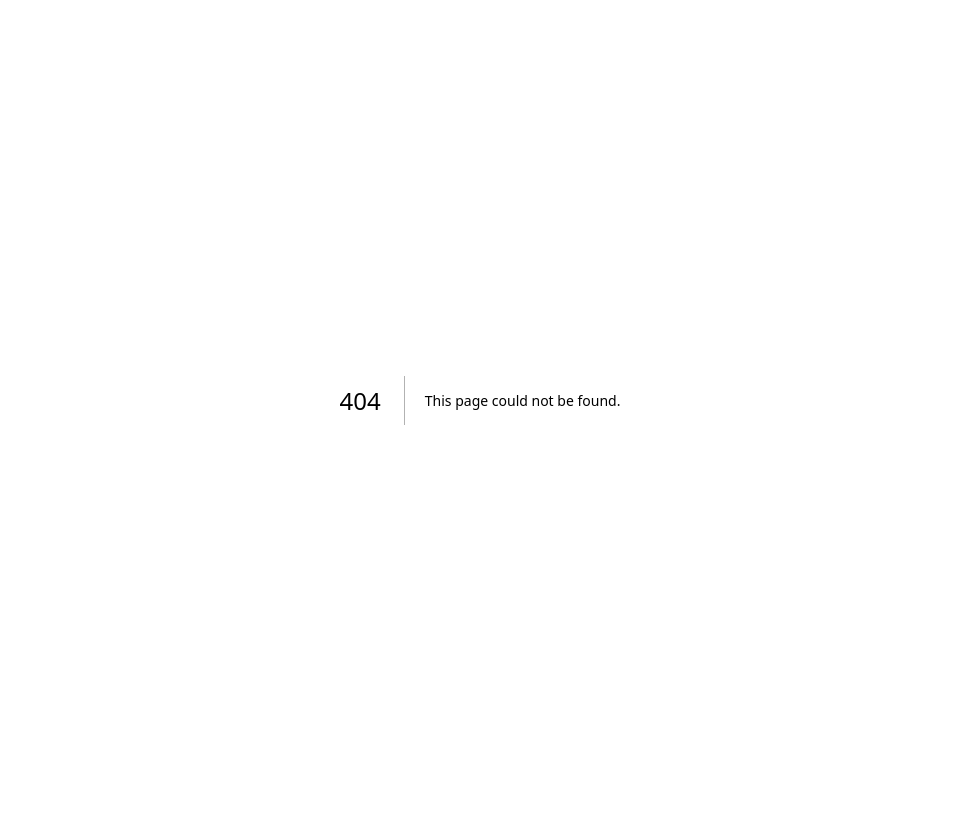
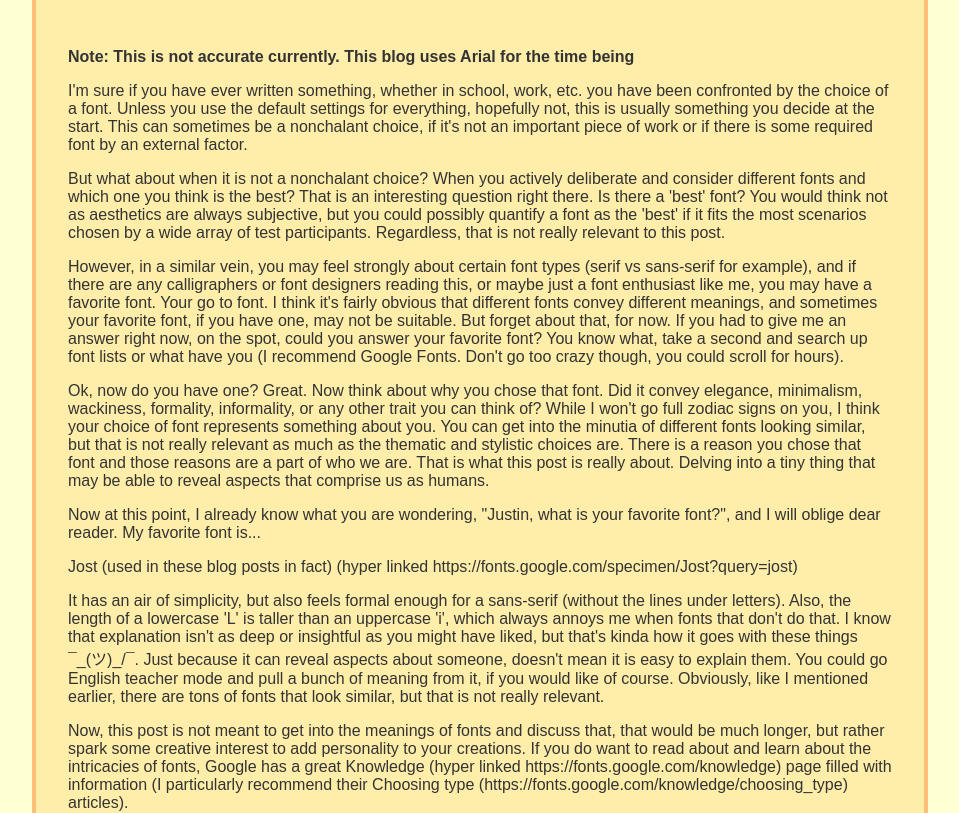
Before and after one commit to JustinPihowich/bozo-blog, a Next.js app: page /posts/misc/fonts in a window 1280 px wide. Before the commit this address had no page. Shown: the top 813 px of the page, without its empty margins (160-1119 px from the left). Built offline with nearby package versions, Linux system fonts and the light colour scheme.

Commit message:
Add Fonts post

```diff
--- /dev/null
+++ b/src/app/posts/misc/fonts/page.tsx
@@ -0,0 +1,10 @@
+import Fonts from '../../../../markdown/misc/fonts.mdx';
+import PageLayout from '../../../../components/PageLayout/PageLayout'
+
+export default function Page() {
+  return (
+    <PageLayout>
+      <Fonts />
+    </PageLayout>
+  );
+}
--- /dev/null
+++ b/src/markdown/misc/fonts.mdx
@@ -0,0 +1,21 @@
+**Note: This is not accurate currently. This blog uses Arial for the time being**
+
+I'm sure if you have ever written something, whether in school, work, etc. you have been confronted by the choice of a font. Unless you use the default settings for everything, hopefully not, this is usually something you decide at the start. This can sometimes be a nonchalant choice, if it's not an important piece of work or if there is some required font by an external factor.
+
+But what about when it is not a nonchalant choice? When you actively deliberate and consider different fonts and which one you think is the best? That is an interesting question right there. Is there a 'best' font? You would think not as aesthetics are always subjective, but you could possibly quantify a font as the 'best' if it fits the most scenarios chosen by a wide array of test participants. Regardless, that is not really relevant to this post.
+
+However, in a similar vein, you may feel strongly about certain font types (serif vs sans-serif for example), and if there are any calligraphers or font designers reading this, or maybe just a font enthusiast like me, you may have a favorite font. Your go to font. I think it's fairly obvious that different fonts convey different meanings, and sometimes your favorite font, if you have one, may not be suitable. But forget about that, for now. If you had to give me an answer right now, on the spot, could you answer your favorite font? You know what, take a second and search up font lists or what have you (I recommend Google Fonts. Don't go too crazy though, you could scroll for hours).
+
+Ok, now do you have one? Great. Now think about why you chose that font. Did it convey elegance, minimalism, wackiness, formality, informality, or any other trait you can think of? While I won't go full zodiac signs on you, I think your choice of font represents something about you. You can get into the minutia of different fonts looking similar, but that is not really relevant as much as the thematic and stylistic choices are. There is a reason you chose that font and those reasons are a part of who we are. That is what this post is really about. Delving into a tiny thing that may be able to reveal aspects that comprise us as humans.
+
+Now at this point, I already know what you are wondering, "Justin, what is your favorite font?", and I will oblige dear reader. My favorite font is...
+
+Jost (used in these blog posts in fact) (hyper linked https://fonts.google.com/specimen/Jost?query=jost)
+
+It has an air of simplicity, but also feels formal enough for a sans-serif (without the lines under letters). Also, the length of a lowercase 'L' is taller than an uppercase 'i', which always annoys me when fonts that don't do that. I know that explanation isn't as deep or insightful as you might have liked, but that's kinda how it goes with these things ¯\_(ツ)_/¯. Just because it can reveal aspects about someone, doesn't mean it is easy to explain them. You could go English teacher mode and pull a bunch of meaning from it, if you would like of course. Obviously, like I mentioned earlier, there are tons of fonts that look similar, but that is not really relevant.
+
+Now, this post is not meant to get into the meanings of fonts and discuss that, that would be much longer, but rather spark some creative interest to add personality to your creations. If you do want to read about and learn about the intricacies of fonts, Google has a great Knowledge (hyper linked https://fonts.google.com/knowledge) page filled with information (I particularly recommend their Choosing type (https://fonts.google.com/knowledge/choosing_type) articles).
+
+~~ Also, as it stands, I do not have comments enabled on the blog. I will be tinkering with them, and possibly including them in the future, but for now, you can keep your font to yourself. Or go share it with the world, it's up to you, just not in comments here.~~strike Comments are now enabled.
+
+■
```
